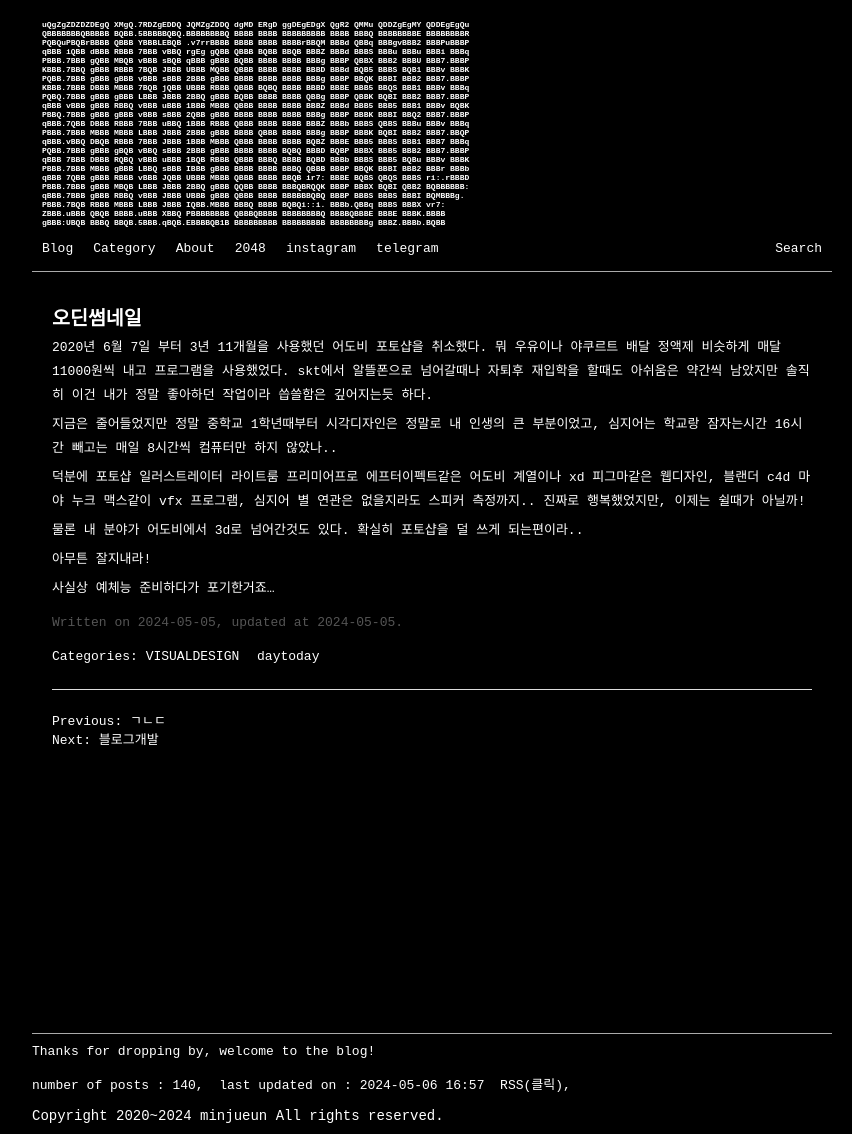
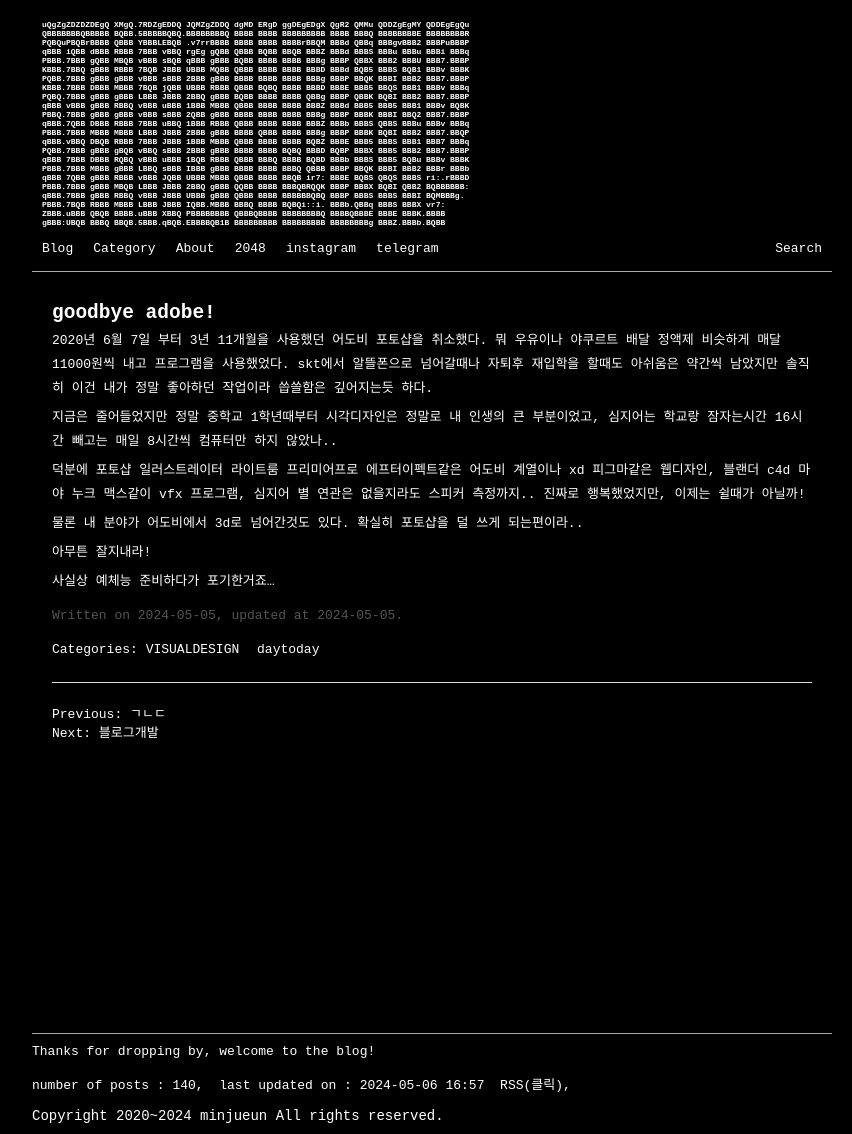
Before and after one commit to whoisrealminjueun/whoisrealminjueun.github.io, a Jekyll site: the page built from _posts/2024-05-05-goodbye adobe!.md, in a window 1280 px wide. Shown: the whole page, without its empty margins (208-1060 px from the left). Built offline with Jekyll 4.4.1, drawn with Linux system fonts in a browser that asks for light colours.

Commit message:
Update 2024-05-05-goodbye adobe!.md

```diff
--- a/_posts/2024-05-05-goodbye adobe!.md
+++ b/_posts/2024-05-05-goodbye adobe!.md
@@ -1,6 +1,6 @@
 ---
 layout: post
-title:  "오딘썸네일"
+title:  "goodbye adobe!"
 date:   2024-05-05
 last_modified_at: 2024-05-05
 categories: ["VISUALDESIGN", "daytoday"]
```
